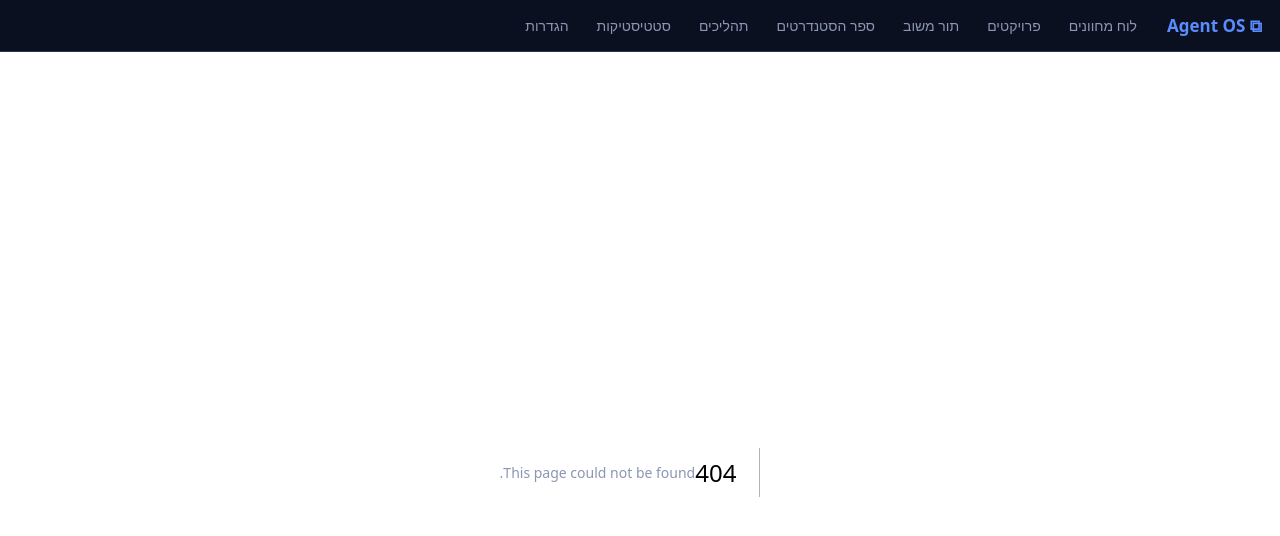
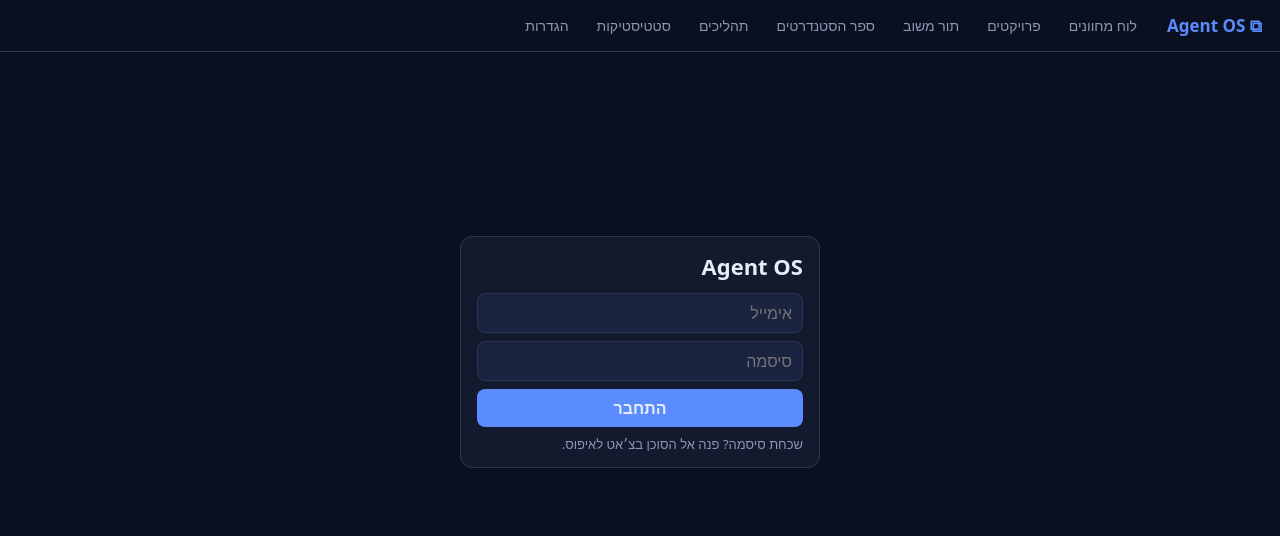
Before and after one commit to elad-haviv/agent-os, a Next.js app in the folder app/: page /login in a window 1280 px wide. Before the commit this address had no page. Shown: the top 536 px of the page. Built offline with nearby package versions, Linux system fonts and the light colour scheme.

Commit message:
login page + auth-gate middleware

```diff
--- /dev/null
+++ b/app/src/app/login/page.tsx
@@ -0,0 +1,38 @@
+"use client";
+import { useState } from "react";
+
+export default function Login() {
+  const [email, setEmail] = useState("");
+  const [password, setPassword] = useState("");
+  const [error, setError] = useState("");
+  const [busy, setBusy] = useState(false);
+
+  async function submit(e: React.FormEvent) {
+    e.preventDefault();
+    setBusy(true); setError("");
+    const r = await fetch("/api/auth", {
+      method: "PUT",
+      headers: { "content-type": "application/json" },
+      body: JSON.stringify({ email, password }),
+    });
+    if (r.ok) { location.href = "/"; return; }
+    const j = await r.json().catch(() => ({}));
+    setError(j.error ?? "התחברות נכשלה");
+    setBusy(false);
+  }
+
+  return (
+    <div style={{ display: "grid", placeItems: "center", minHeight: "70vh" }}>
+      <div className="card" style={{ width: 360 }}>
+        <h1 style={{ marginTop: 0 }}>Agent OS</h1>
+        <form onSubmit={submit} className="grid" style={{ gap: 8 }}>
+          <input placeholder="אימייל" value={email} onChange={e => setEmail(e.target.value)} autoComplete="username" />
+          <input placeholder="סיסמה" type="password" value={password} onChange={e => setPassword(e.target.value)} autoComplete="current-password" />
+          <button disabled={busy}>{busy ? "מתחבר…" : "התחבר"}</button>
+          {error && <div style={{ color: "var(--red)", fontSize: 13 }}>{error}</div>}
+          <div className="muted">שכחת סיסמה? פנה אל הסוכן בצ׳אט לאיפוס.</div>
+        </form>
+      </div>
+    </div>
+  );
+}
```
Also changed, not shown: app/src/middleware.ts (added, +21 -0 lines).
